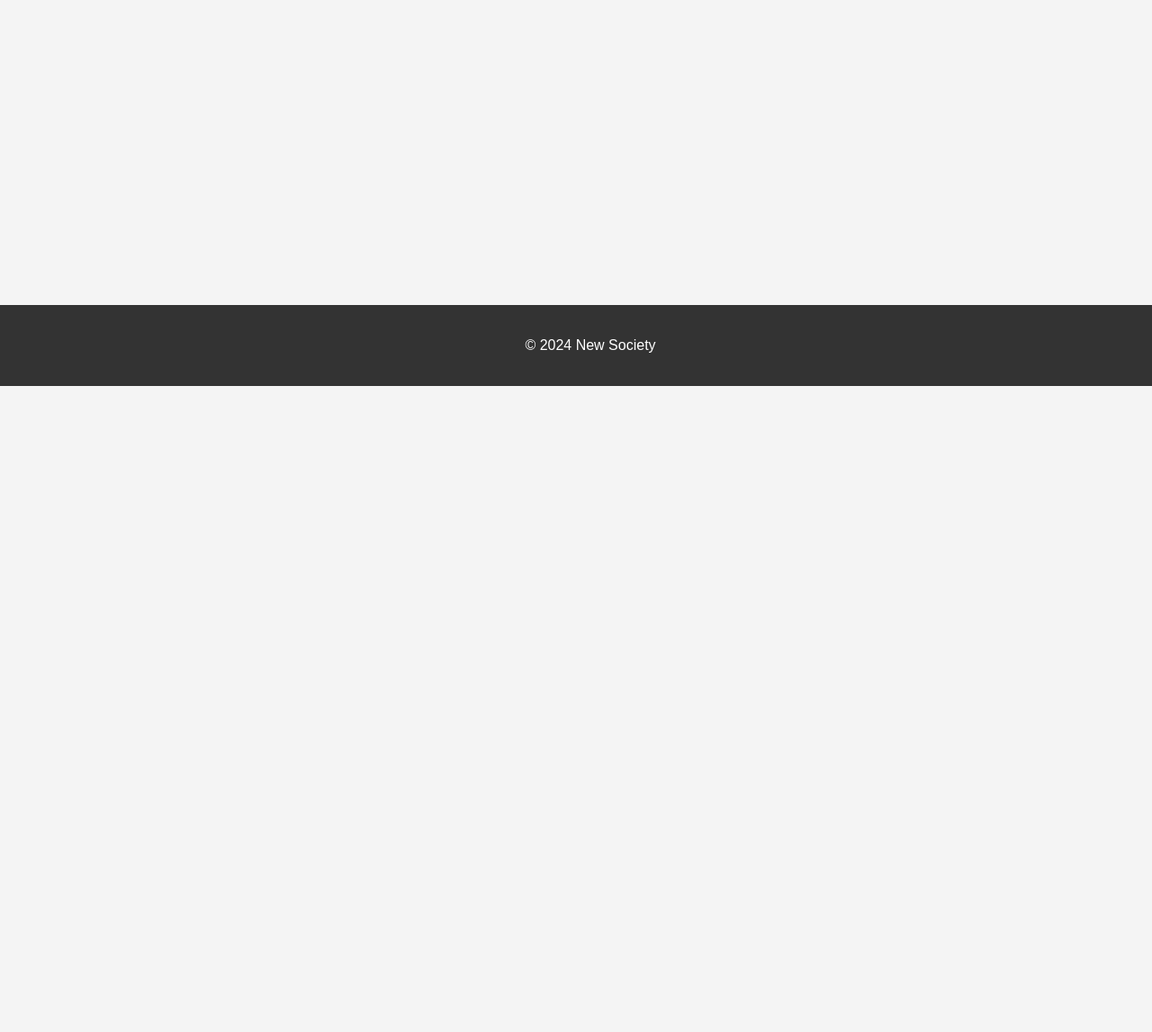
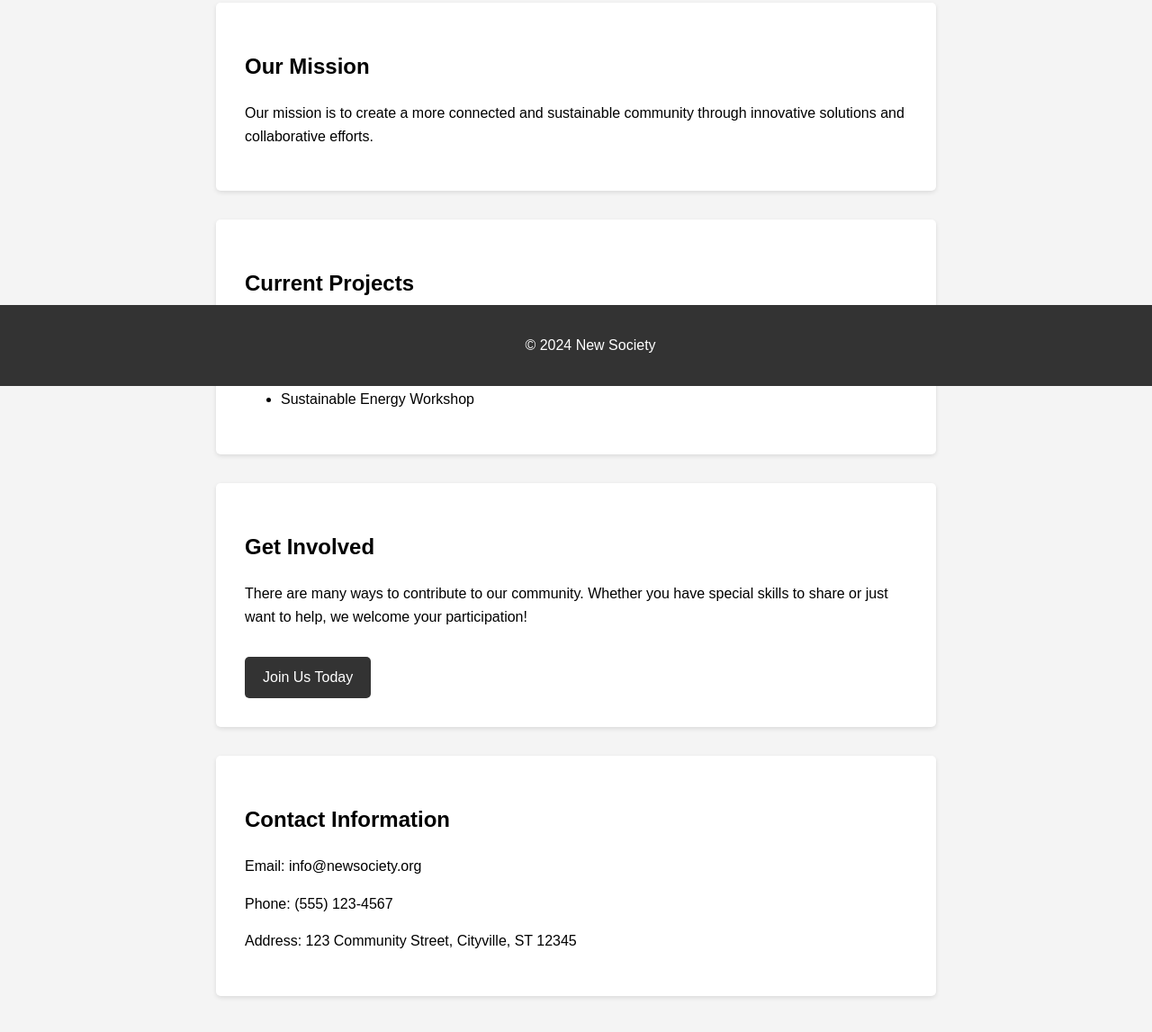
Before and after one commit to gvkcr86/new-society-test, a plain HTML site: page index.html in a window 1280 px wide. Shown: the part 371-1518 px from the top of the page at 90% size. Before the commit the page ends 800 px from the top, so only its background shows below. Drawn offline with Linux system fonts and the light colour scheme.

Commit message:
Add more content sections to the page

```diff
--- a/index.html
+++ b/index.html
@@ -22,12 +22,14 @@
             max-width: 800px;
             margin: 2rem auto;
             padding: 0 1rem;
+            padding-bottom: 6rem;
         }
         section {
             background-color: white;
             padding: 2rem;
             border-radius: 5px;
             box-shadow: 0 2px 5px rgba(0,0,0,0.1);
+            margin-bottom: 2rem;
         }
         footer {
             text-align: center;
@@ -37,6 +39,18 @@
             position: fixed;
             bottom: 0;
             width: 100%;
+        }
+        .button {
+            display: inline-block;
+            padding: 10px 20px;
+            background-color: #333;
+            color: white;
+            text-decoration: none;
+            border-radius: 5px;
+            margin-top: 1rem;
+        }
+        .button:hover {
+            background-color: #555;
         }
     </style>
 </head>
@@ -49,6 +63,34 @@
             <h2>About Us</h2>
             <p>This is a simple test page for our new society project.</p>
         </section>
+
+        <section>
+            <h2>Our Mission</h2>
+            <p>Our mission is to create a more connected and sustainable community through innovative solutions and collaborative efforts.</p>
+        </section>
+
+        <section>
+            <h2>Current Projects</h2>
+            <ul>
+                <li>Community Garden Initiative</li>
+                <li>Local Business Support Network</li>
+                <li>Youth Education Program</li>
+                <li>Sustainable Energy Workshop</li>
+            </ul>
+        </section>
+
+        <section>
+            <h2>Get Involved</h2>
+            <p>There are many ways to contribute to our community. Whether you have special skills to share or just want to help, we welcome your participation!</p>
+            <a href="#" class="button">Join Us Today</a>
+        </section>
+
+        <section>
+            <h2>Contact Information</h2>
+            <p>Email: info@newsociety.org</p>
+            <p>Phone: (555) 123-4567</p>
+            <p>Address: 123 Community Street, Cityville, ST 12345</p>
+        </section>
     </main>
     <footer>
         <p>&copy; 2024 New Society</p>
```
